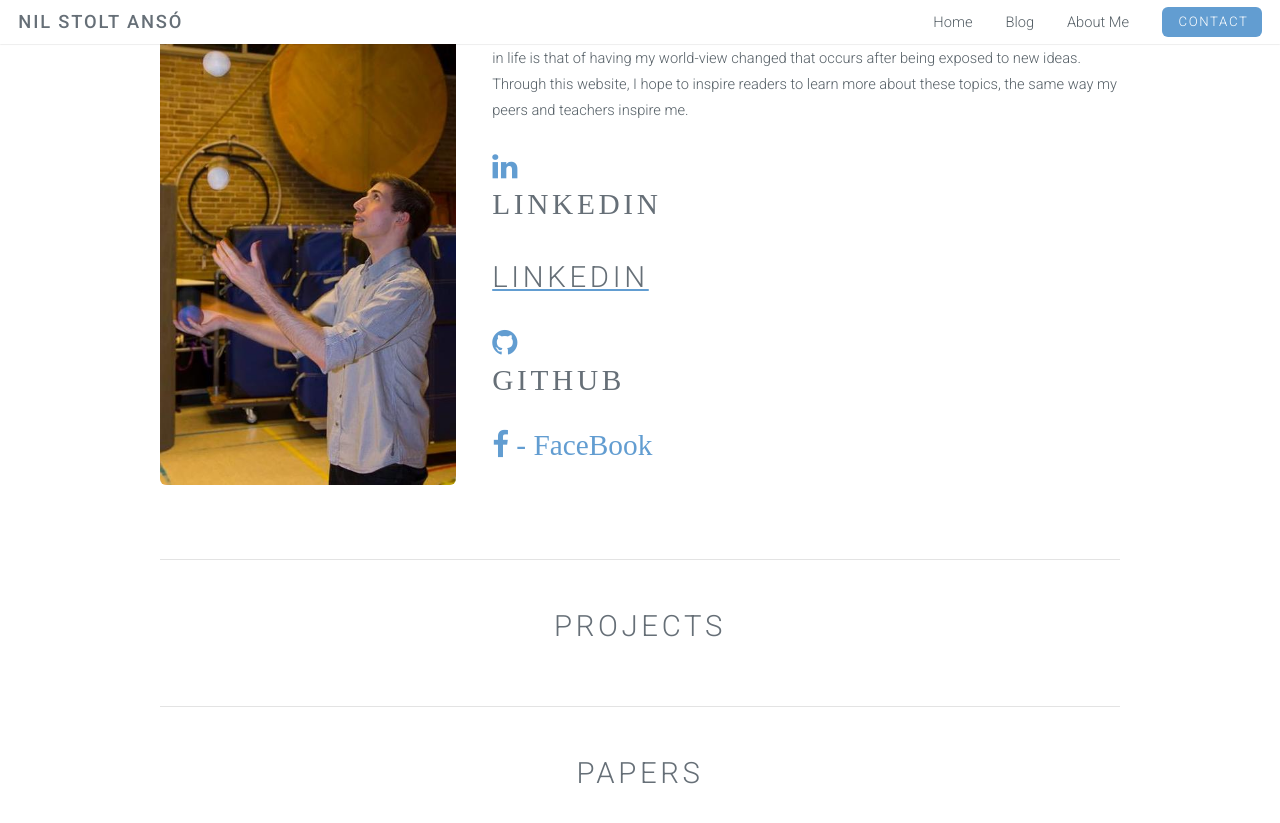
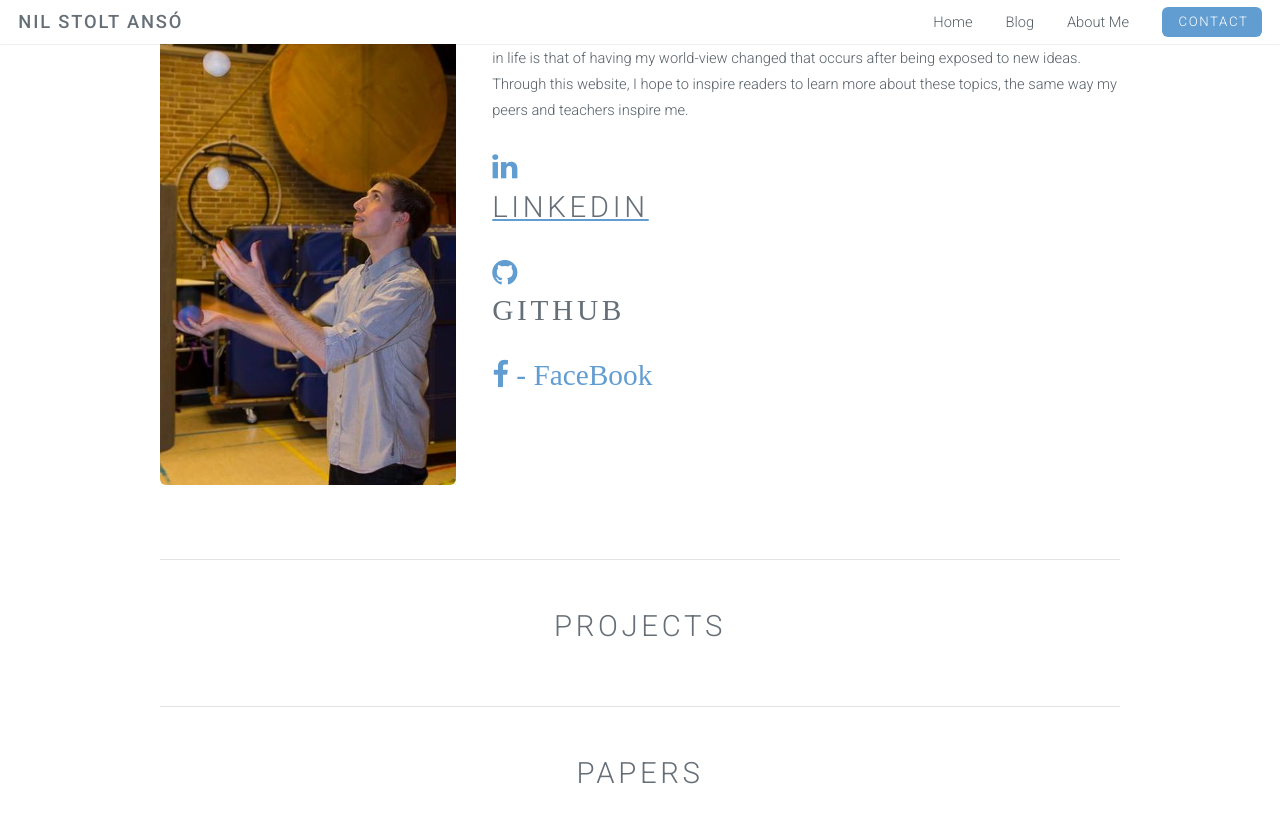
Before and after one commit to NILOIDE/NILOIDE.github.io, a Jekyll site: the page built from About-Me.html, in a window 1280 px wide and 900 px high, scrolled down 489 px. Shown: the top 823 px of the window. Built offline with Jekyll 4.4.1, drawn with Linux system fonts in a browser that asks for light colours.

Commit message:
Trying to remove linebreak

```diff
--- a/About-Me.html
+++ b/About-Me.html
@@ -28,7 +28,6 @@ layout: default
                     <span style="font-size: 2em;">
                         <a href="https://linkedin.com/in/{{ site.linkedin_username }}">
                             <div class="fa fa-linkedin">
-                                <h4>LinkedIn</h4>
                             </div>
                         </a>
                     </span>
```
